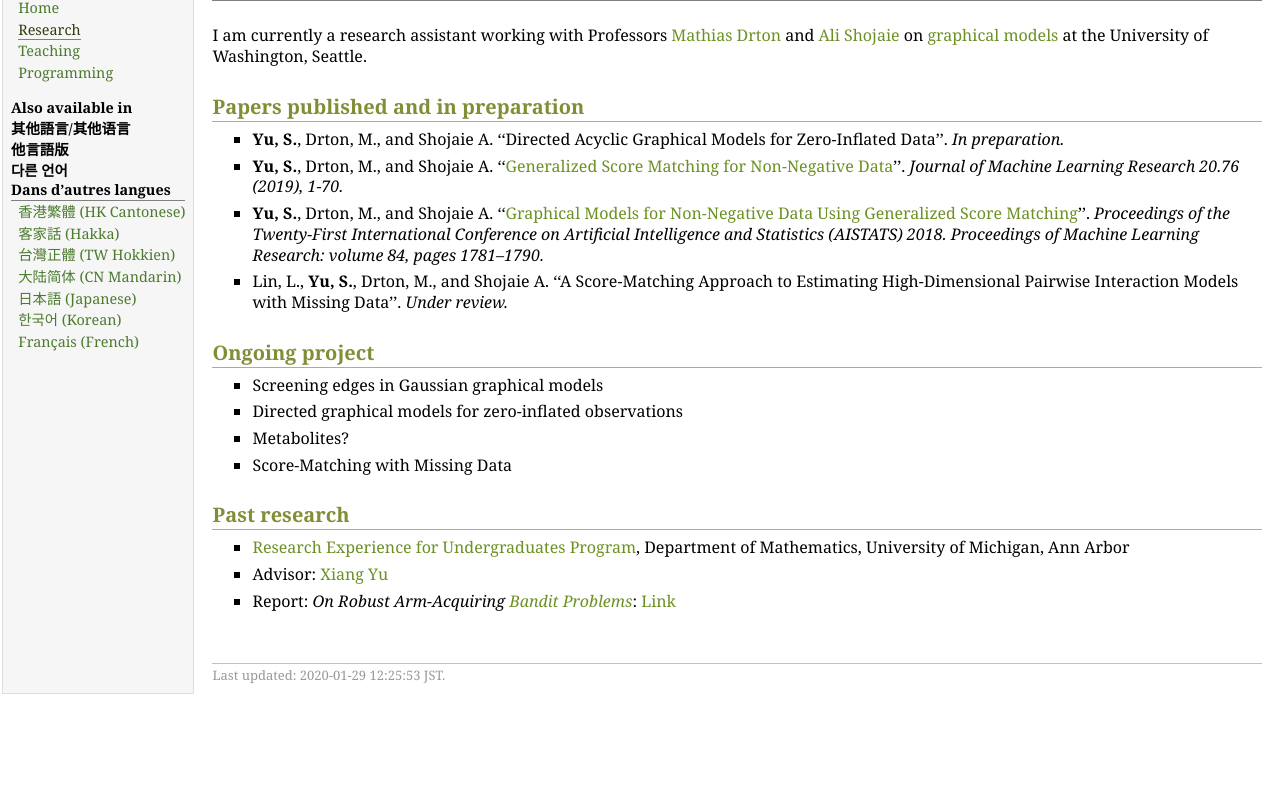
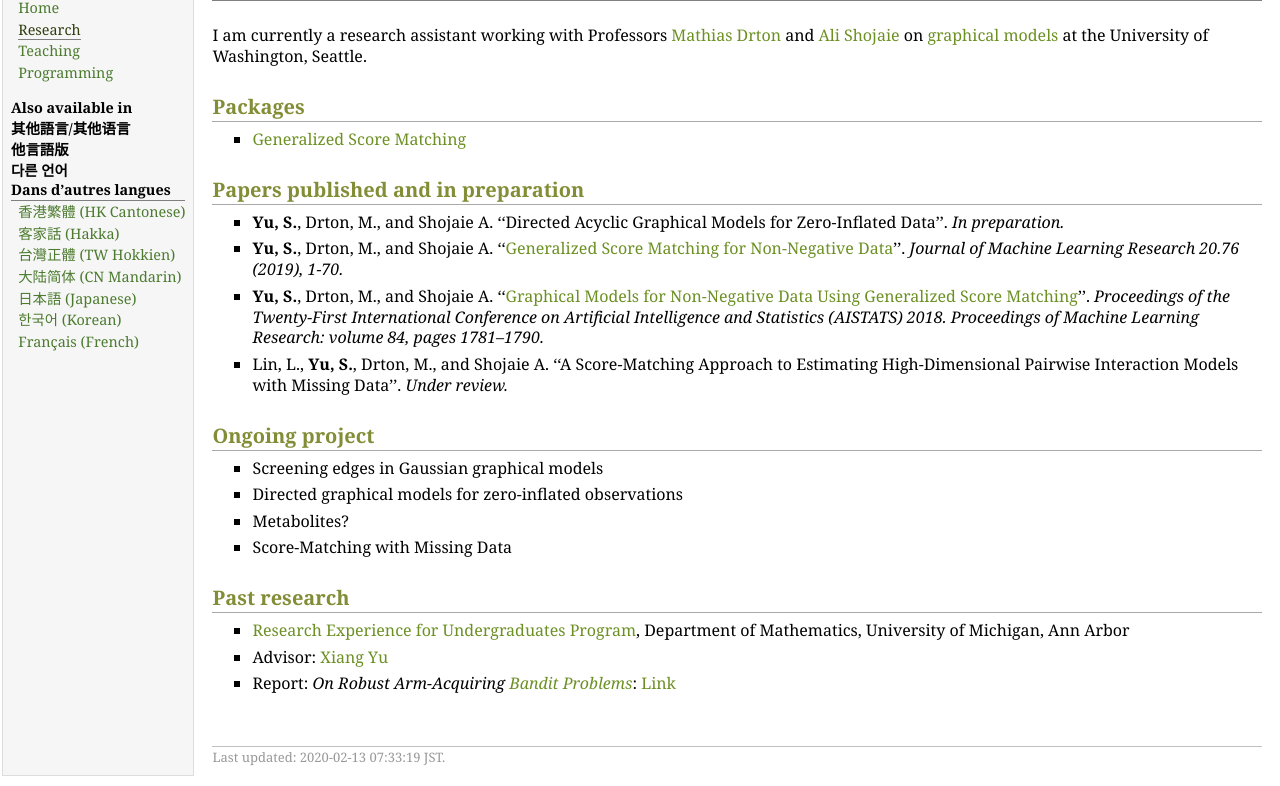
Before and after one commit to sqyu/sqyu.github.io, a plain HTML site: page research.html in a window 1280 px wide. Shown: the part 49-835 px from the top of the page. Before the commit the page ends 800 px from the top, so only its background shows below. Drawn offline with Linux system fonts and the light colour scheme.

Commit message:
Link to genscore

```diff
--- a/research.html
+++ b/research.html
@@ -40,6 +40,11 @@ ga('send', 'pageview');
 <h1>Research</h1>
 </div>
 <p>I am currently a research assistant working with Professors <a href="http://www.stat.washington.edu/~md5/">Mathias Drton</a> and <a href="http://faculty.washington.edu/ashojaie/">Ali Shojaie</a> on <a href="http://en.wikipedia.org/wiki/Graphical_model">graphical models</a> at the University of Washington, Seattle.</p>
+<h2>Packages</h2>
+<ul>
+<li><p><a href="https://github.com/sqyu/genscore">Generalized Score Matching</a></p>
+</li>
+</ul>
 <h2>Papers published and in preparation</h2>
 <ul>
 <li><p><b>Yu, S.</b>, Drton, M., and Shojaie A.&nbsp;&lsquo;&lsquo;Directed Acyclic Graphical Models for Zero-Inflated Data&rsquo;&rsquo;. <i>In preparation.</i></p>
@@ -73,7 +78,7 @@ ga('send', 'pageview');
 </ul>
 <div id="footer">
 <div id="footer-text">
-Last updated: 2020-01-29 12:25:53 JST.
+Last updated: 2020-02-13 07:33:19 JST.
 </div>
 </div>
 </td>
```
Also changed, not shown: 1 other file.
